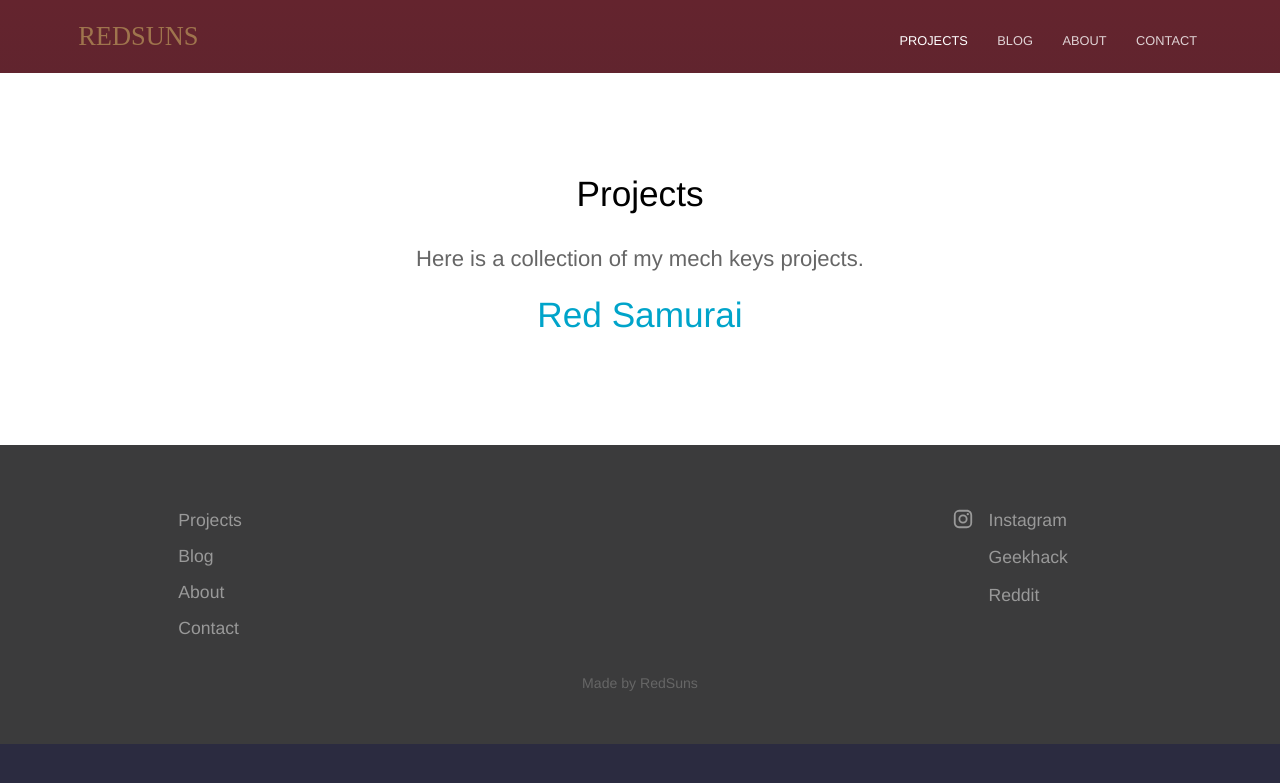
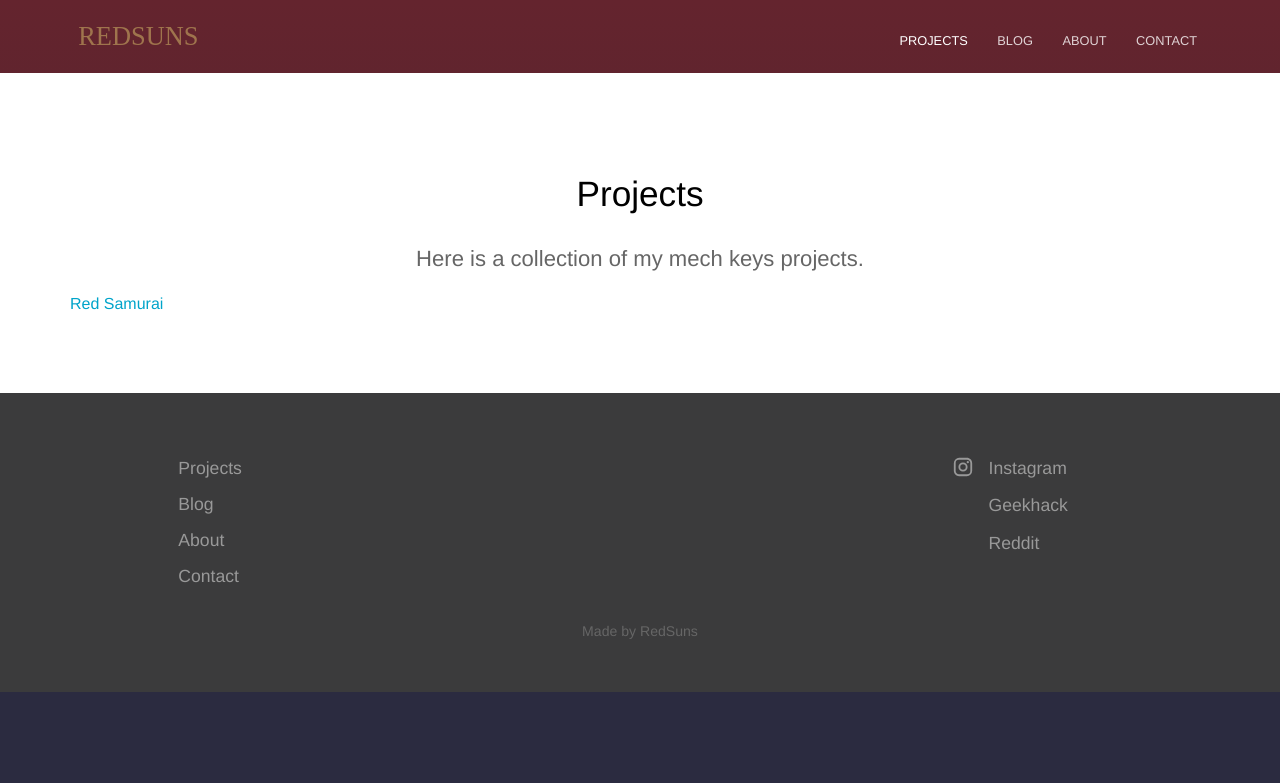
Before and after one commit to RedSunsRMK/redsunsrmk.github.io, a Jekyll site: the page built from projects.html, in a window 1280 px wide. Shown: the top 783 px of the page. Built offline with Jekyll 4.4.1, drawn with Linux system fonts in a browser that asks for light colours.

```diff
--- a/projects.html
+++ b/projects.html
@@ -7,7 +7,7 @@ description: Here is a collection of my mech keys projects.
 <div class="text editable">
 {% for project in site.projects %}
   <div class="project">
-    <h2><a href="{{ project.url }}">{{ project.title }}</a></h2>
+    <a href="{{ project.url }}">{{ project.title }}</a>
   </div>
 {% endfor %}
 </div>
```
